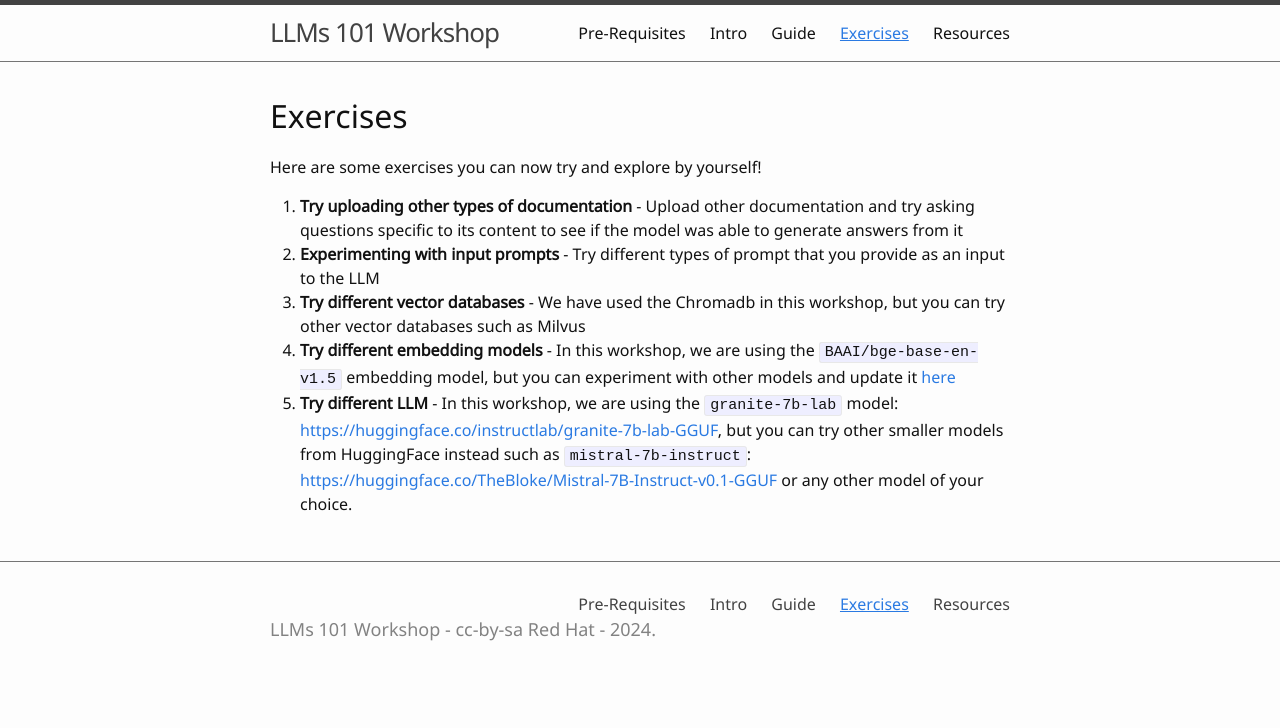
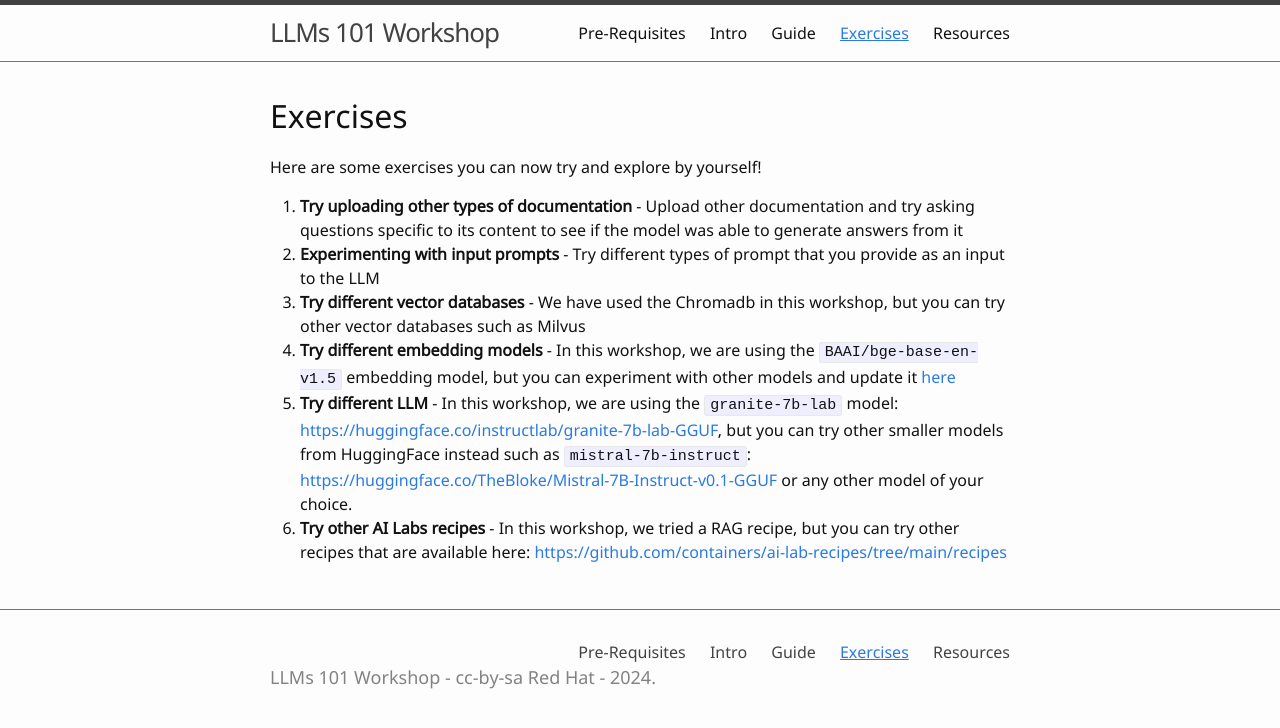
Before and after one commit to hemajv/devconf-llm-workshop, a Jekyll site: the page built from 3-lesson.md, in a window 1280 px wide. Shown: the top 728 px of the page. Built offline with Jekyll 4.4.1, drawn with Linux system fonts in a browser that asks for light colours.

Commit message:
Update 3-lesson.md
add another exercise

```diff
--- a/3-lesson.md
+++ b/3-lesson.md
@@ -13,3 +13,4 @@ Here are some exercises you can now try and explore by yourself!
 3. **Try different vector databases** - We have used the Chromadb in this workshop, but you can try other vector databases such as Milvus
 4. **Try different embedding models** - In this workshop, we are using the `BAAI/bge-base-en-v1.5` embedding model, but you can experiment with other models and update it [here](https://github.com/containers/ai-lab-recipes/blob/main/recipes/natural_language_processing/rag/app/rag_app.py#L17C48-L17C69)
 5. **Try different LLM** - In this workshop, we are using the `granite-7b-lab` model: [https://huggingface.co/instructlab/granite-7b-lab-GGUF](https://huggingface.co/instructlab/granite-7b-lab-GGUF), but you can try other smaller models from HuggingFace instead such as `mistral-7b-instruct`: [https://huggingface.co/TheBloke/Mistral-7B-Instruct-v0.1-GGUF](https://huggingface.co/TheBloke/Mistral-7B-Instruct-v0.1-GGUF) or any other model of your choice.
+6. **Try other AI Labs recipes** - In this workshop, we tried a RAG recipe, but you can try other recipes that are available here: [https://github.com/containers/ai-lab-recipes/tree/main/recipes](https://github.com/containers/ai-lab-recipes/tree/main/recipes)
```
